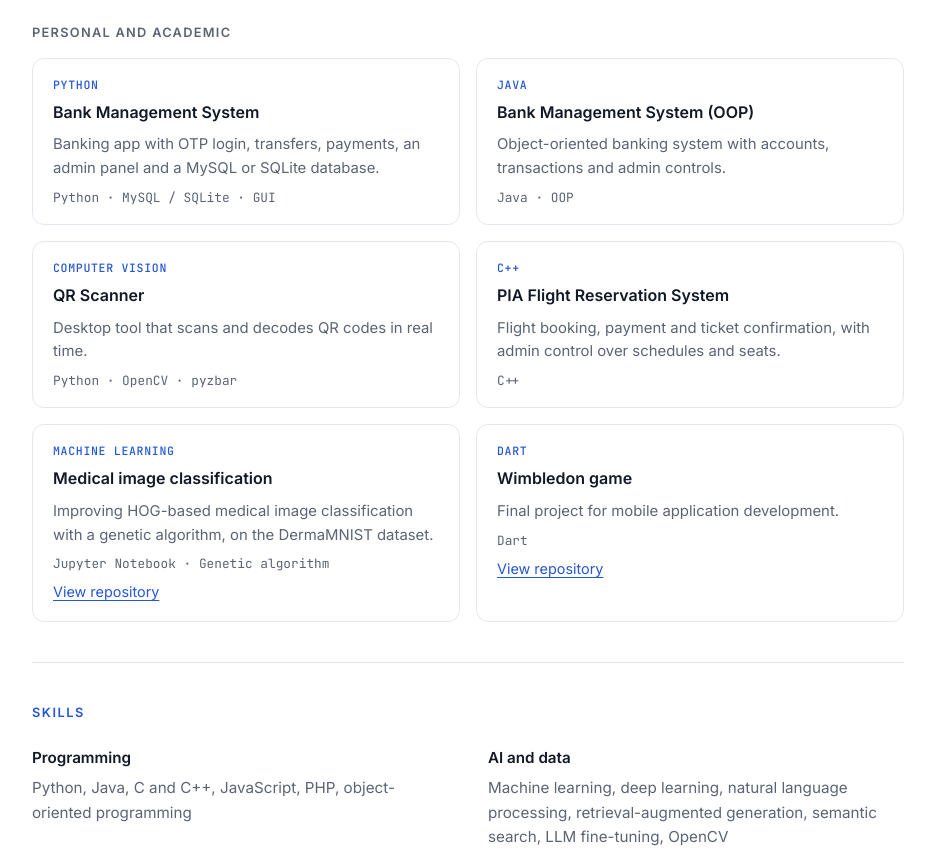
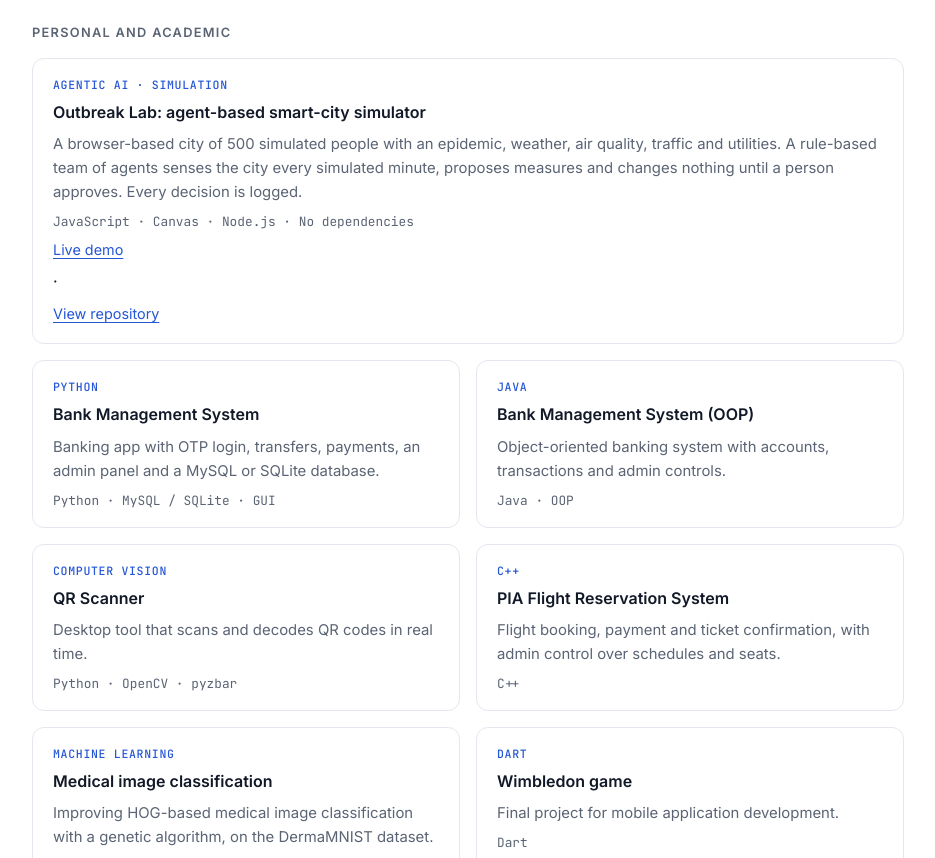
Before and after one commit to asad-mashood/asad-mashood.github.io, a plain HTML site: page index.html in a window 1280 px wide. Shown: the part 1593-2451 px from the top of the page, without its empty margins (172-1107 px from the left). Drawn offline with Linux system fonts and the light colour scheme.

Commit message:
Add Outbreak Lab project to CV

```diff
--- a/index.html
+++ b/index.html
@@ -240,6 +240,13 @@ dialog img { width: 100%; height: auto; }
 
     <p class="sub">Personal and academic</p>
     <div class="projects">
+      <article class="project wide">
+        <span class="tag">Agentic AI · Simulation</span>
+        <h3>Outbreak Lab: agent-based smart-city simulator</h3>
+        <p>A browser-based city of 500 simulated people with an epidemic, weather, air quality, traffic and utilities. A rule-based team of agents senses the city every simulated minute, proposes measures and changes nothing until a person approves. Every decision is logged.</p>
+        <span class="stack">JavaScript · Canvas · Node.js · No dependencies</span>
+        <a href="https://asad-mashood.github.io/outbreak-lab/">Live demo</a> · <a href="https://github.com/asad-mashood/outbreak-lab">View repository</a>
+      </article>
       <article class="project">
         <span class="tag">Python</span>
         <h3>Bank Management System</h3>
```
